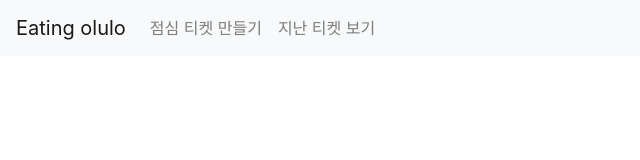
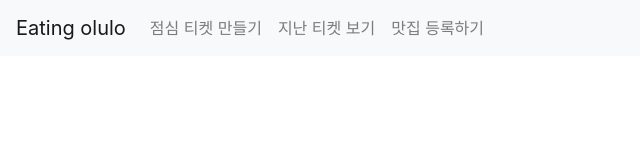
Before and after one commit to 7772/eating-olulo-client, a React (Create React App) app: page / in a window 1280 px wide. Shown: the top 160 px of the page, without its empty margins (0-640 px from the left). Built offline with nearby package versions, Linux system fonts and the light colour scheme.

Commit message:
NavBar - register store

```diff
--- a/src/components/NavBar/index.tsx
+++ b/src/components/NavBar/index.tsx
@@ -33,6 +33,9 @@ const NavBar = ({}) => {
             <NavItem>
               <NavLink href="/meal-tikets-prev">지난 티켓 보기</NavLink>
             </NavItem>
+            <NavItem>
+              <NavLink href="/store/register">맛집 등록하기</NavLink>
+            </NavItem>
           </Nav>
         </Collapse>
       </Navbar>
```
